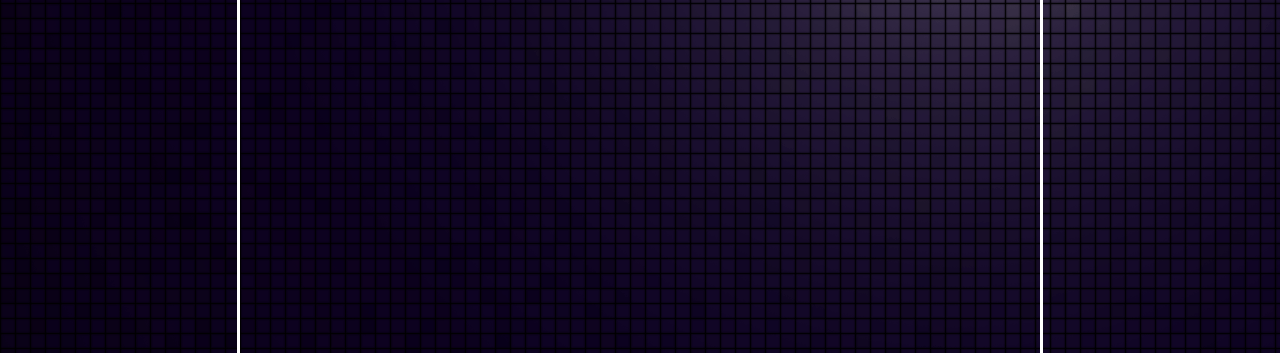
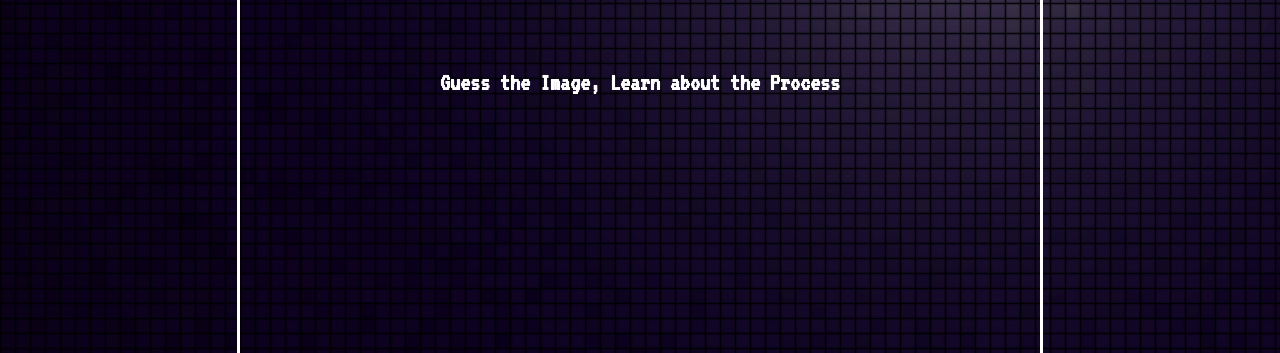
Before and after one commit to NVizzutti/pixelary, a website: page index.html in a window 1280 px wide. Shown: the part 447-800 px from the top of the page. Drawn offline with nearby package versions, Linux system fonts and the light colour scheme; a web font is replaced by a local one.

Commit message:
updated sub

```diff
--- a/index.html
+++ b/index.html
@@ -17,7 +17,7 @@
     <div id='messages'>
     <h2 id='message'>Press Any Key To Begin</h2>
     <p id='description'></p>
-    <h3 id='sub-message'></h3>
+    <h3 id='sub-message'>Guess the Image, Learn about the Process</h3>
   </div>
   <canvas id="img-canvas" width="800" height="500"></canvas>
   <h2 id='clock'>1:00</h2>
```
